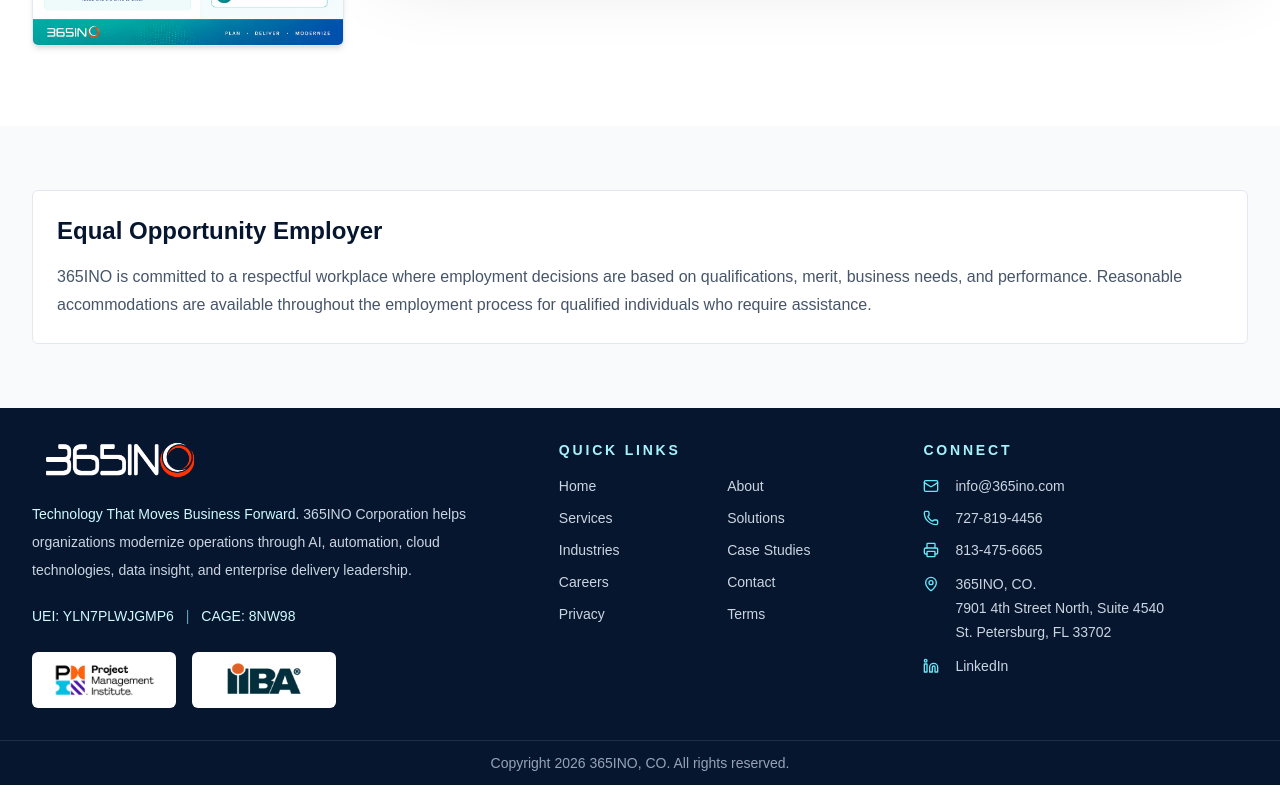
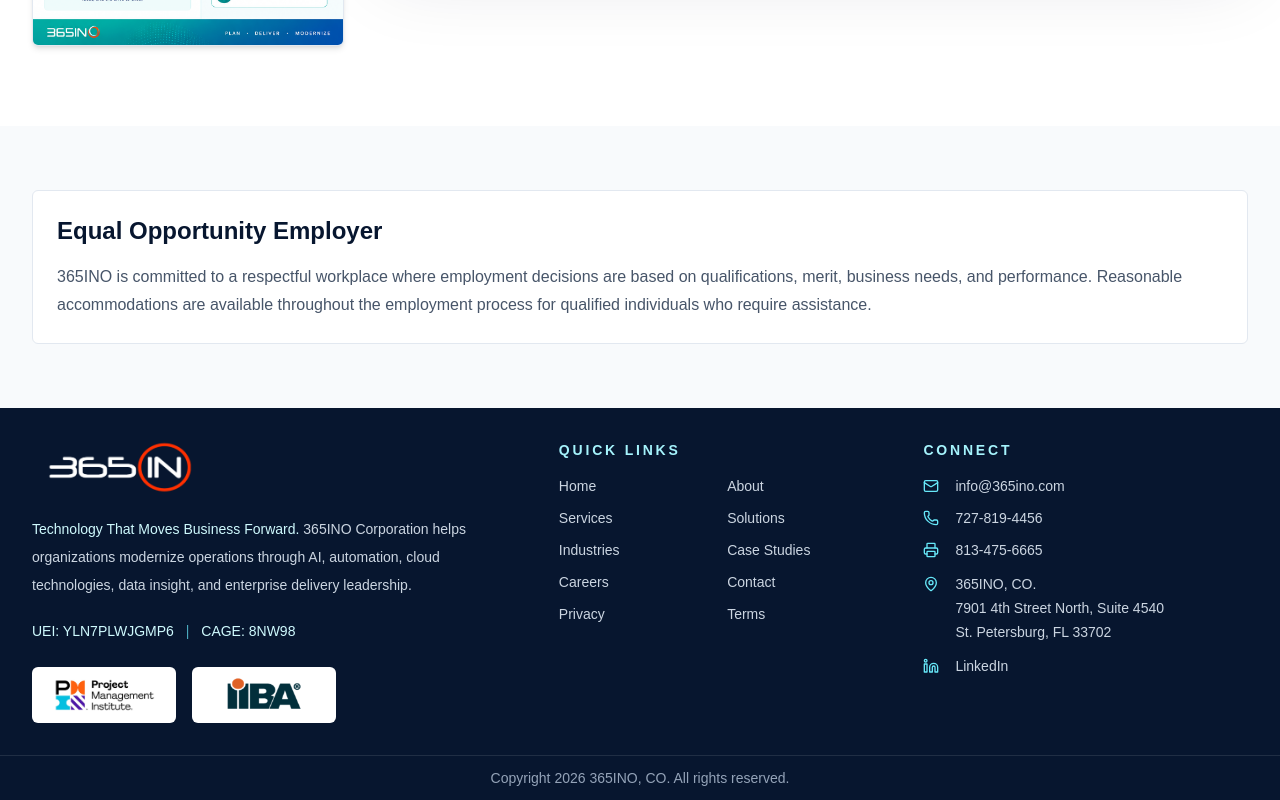
Before and after one commit to Space3434/365INO, a Next.js app: page /careers in a window 1280 px wide. Shown: the part 3813-4613 px from the top of the page. Built offline with nearby package versions, Linux system fonts and the light colour scheme.

Commit message:
Update footer logo

```diff
--- a/components/footer.tsx
+++ b/components/footer.tsx
@@ -11,10 +11,10 @@ export function Footer() {
         <div>
           <div className="mb-5 flex items-center gap-3">
             <Image
-              src="/365ino-logo.png"
+              src="/365ino-footer-logo.png"
               alt="365INO"
-              width={614}
-              height={137}
+              width={400}
+              height={125}
               className="h-auto w-44"
             />
           </div>
```
Also changed, not shown: public/365ino-footer-logo.png (added).
